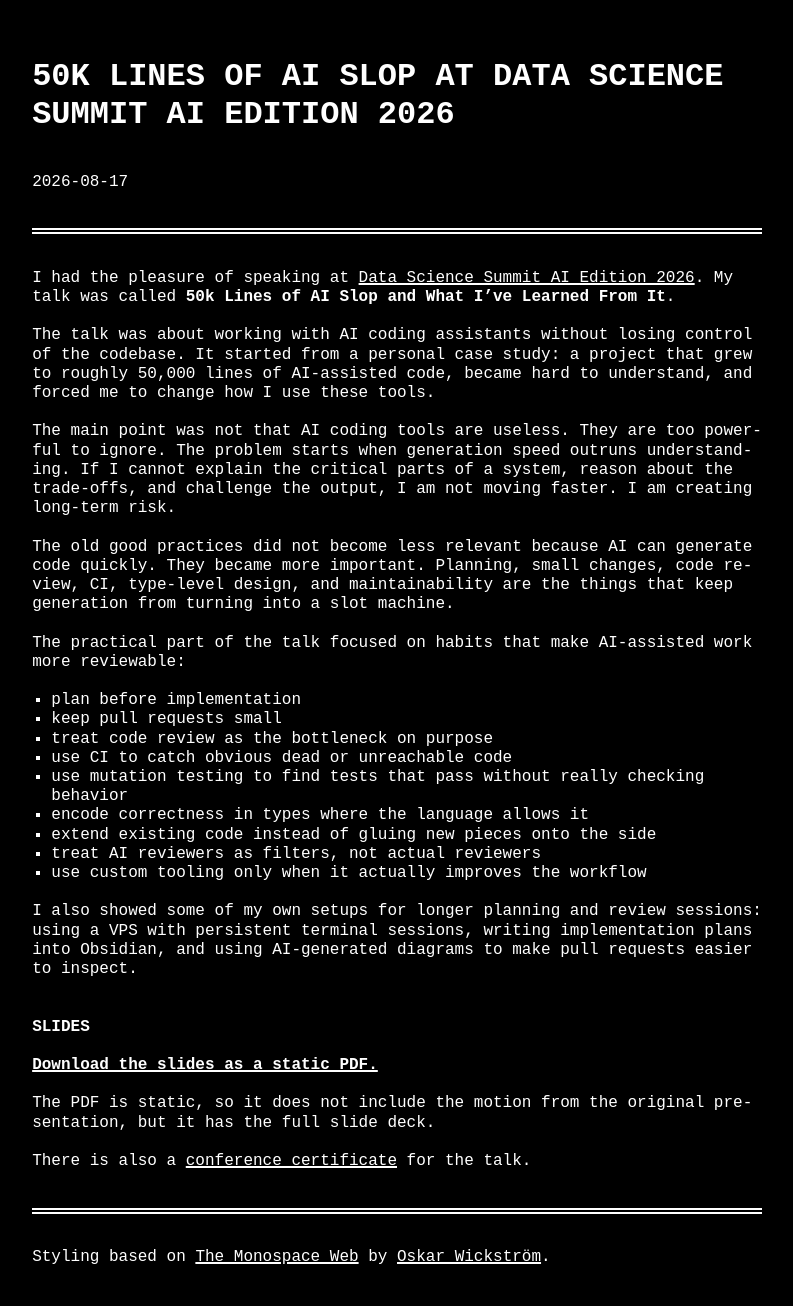
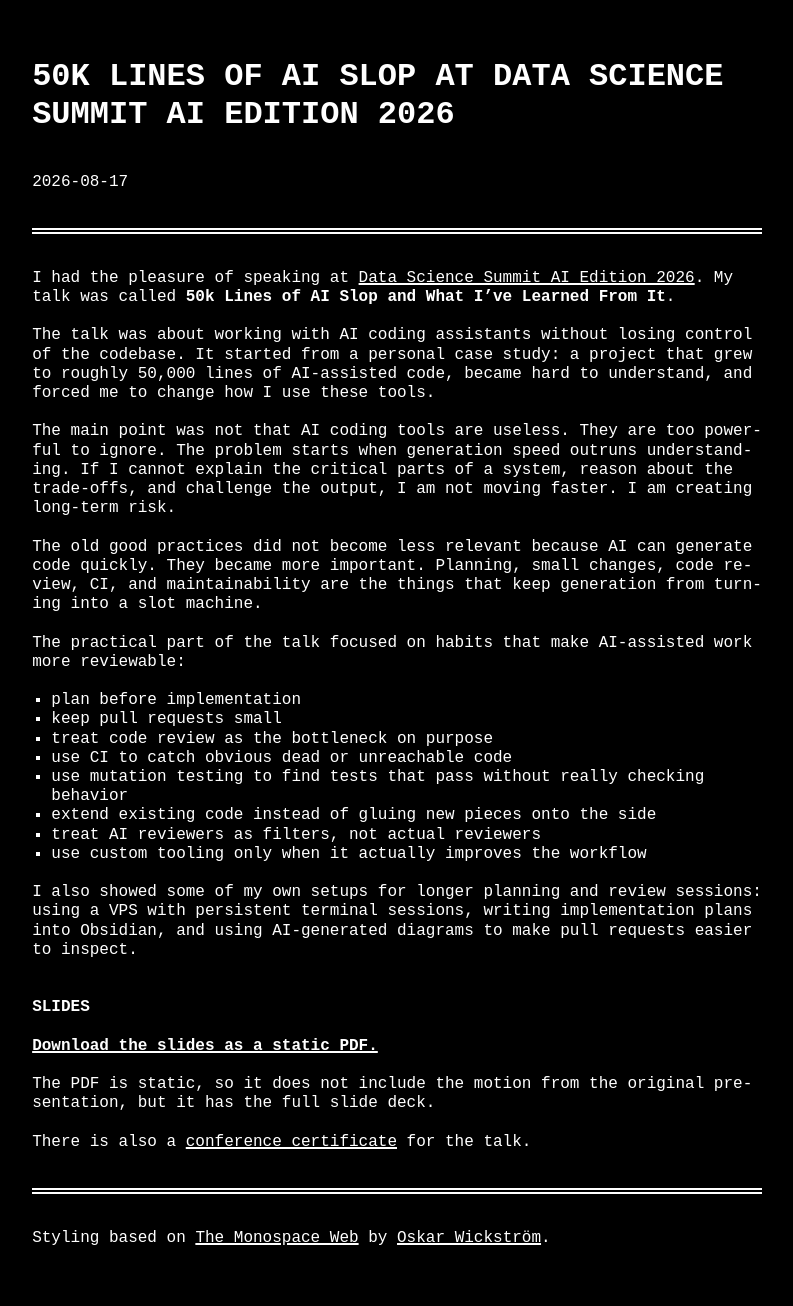
Before and after one commit to bajor/bajor-dev-blog, a Jekyll site: the page built from _posts/2026-08-17-50k-lines-of-ai-slop-data-science-summit-ai-edition-2026.md, in a window 1280 px wide. Shown: the whole page, without its empty margins (243-1036 px from the left). Built offline with Jekyll 4.4.1, drawn with Linux system fonts in a browser that asks for light colours; some web fonts are replaced.

Commit message:
docs: remove type-level design from summit post

```diff
--- a/_posts/2026-08-17-50k-lines-of-ai-slop-data-science-summit-ai-edition-2026.md
+++ b/_posts/2026-08-17-50k-lines-of-ai-slop-data-science-summit-ai-edition-2026.md
@@ -10,7 +10,7 @@
 
 The main point was not that AI coding tools are useless. They are too powerful to ignore. The problem starts when generation speed outruns understanding. If I cannot explain the critical parts of a system, reason about the trade-offs, and challenge the output, I am not moving faster. I am creating long-term risk.
 
-The old good practices did not become less relevant because AI can generate code quickly. They became more important. Planning, small changes, code review, CI, type-level design, and maintainability are the things that keep generation from turning into a slot machine.
+The old good practices did not become less relevant because AI can generate code quickly. They became more important. Planning, small changes, code review, CI, and maintainability are the things that keep generation from turning into a slot machine.
 
 The practical part of the talk focused on habits that make AI-assisted work more reviewable:
 
@@ -19,7 +19,6 @@
 - treat code review as the bottleneck on purpose
 - use CI to catch obvious dead or unreachable code
 - use mutation testing to find tests that pass without really checking behavior
-- encode correctness in types where the language allows it
 - extend existing code instead of gluing new pieces onto the side
 - treat AI reviewers as filters, not actual reviewers
 - use custom tooling only when it actually improves the workflow
```
